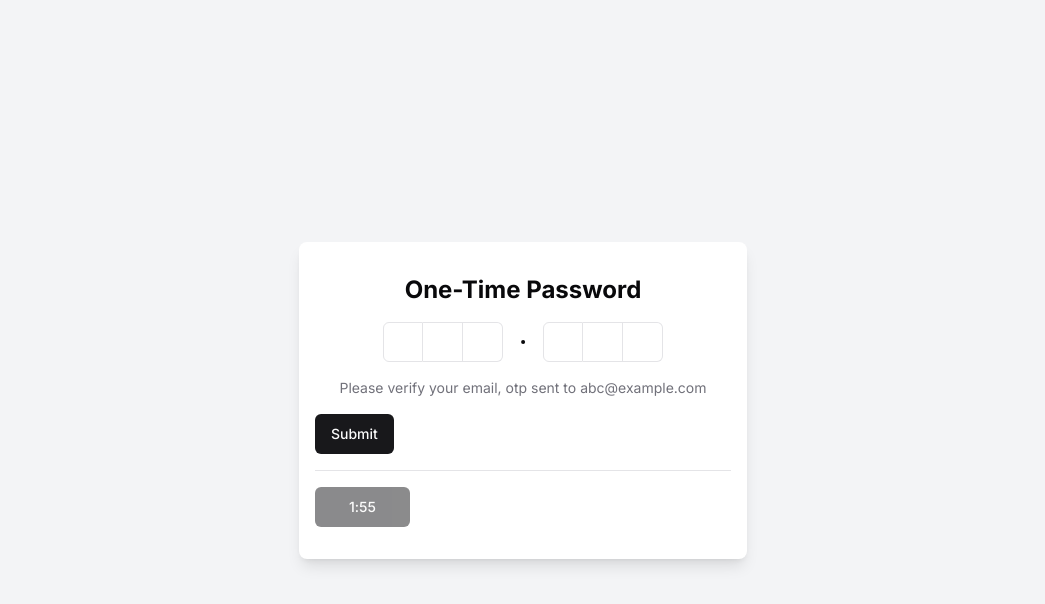
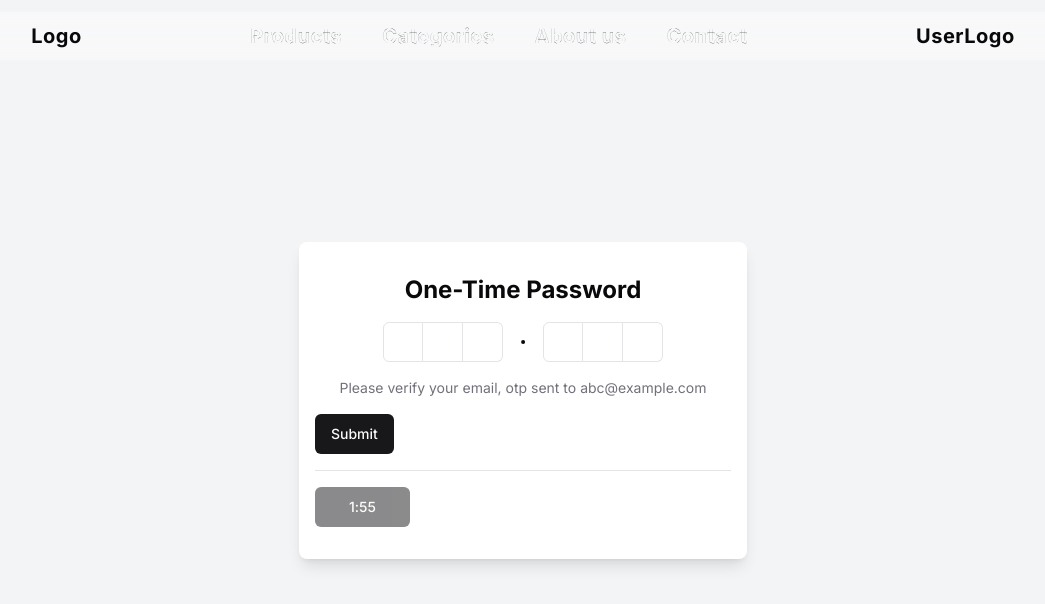
Before and after one commit to its-shivam1008/s-mart, a Next.js app: page /verify in a window 1280 px wide. Shown: the top 604 px of the page, without its empty margins (117-1162 px from the left). Built offline with nearby package versions, Linux system fonts and the light colour scheme; no server answers.

Commit message:
basic navbar with gsap

```diff
--- a/app/globals.css
+++ b/app/globals.css
@@ -1,4 +1,8 @@
 @tailwind base;
+.text-stroke {
+  -webkit-text-fill-color: transparent;
+  -webkit-text-stroke-width: 0.1px;
+}
 @tailwind components;
 @tailwind utilities;
 
--- a/app/layout.tsx
+++ b/app/layout.tsx
@@ -4,6 +4,7 @@ import "./globals.css";
 import SessionWrapper from "@/components/SessionWrapper";
 const inter = Inter({ subsets: ["latin"] });
 import { Toaster } from "@/components/ui/toaster"
+import Navbar from "@/components/Navbar";
 
 export const metadata: Metadata = {
   title: "Create Next App",
@@ -18,7 +19,9 @@ export default function RootLayout({
   return (
     <html lang="en">
       <SessionWrapper>
-        <body className={inter.className}>{children}
+        <body className={inter.className}>
+        <Navbar/>
+          {children}
         <Toaster />
         </body>
       </SessionWrapper>
--- a/app/page.tsx
+++ b/app/page.tsx
@@ -1,11 +1,28 @@
 "use client"
 import Image from "next/image";
 import { useSession, signIn, signOut } from "next-auth/react";
-import { useEffect, useState } from "react";
+import { useEffect, useState , useRef} from "react";
 import axios from "axios";
 import { useRouter } from 'next/navigation';
+import gsap from 'gsap';
+import {useGSAP} from '@gsap/react';
 
 export default function Home() {
+
+  const signOutRef = useRef(null);
+  useGSAP(() => {
+    gsap.from(signOutRef.current,{
+      // x:1000,
+      duration:5,
+      delay:1,
+      rotate:720,
+      scale:2,
+      // opacity:0,
+      color:'red',
+      background:'green'
+    })
+  })
+
   const router = useRouter()
   const [flag, setFlag] = useState(false)
   const { data: session, status } = useSession()
@@ -28,9 +45,15 @@ export default function Home() {
 
   return (
     <div>
-      hello this side ecommerce app hii
+      <main className="w-full">
+        <div className="home min-h-screen w-full border-2 bg-blue-400"></div>
+      </main>
 
-      <button type='button' onClick={()=>{signOut()}}>Sign out</button>
+      {/* hello this side ecommerce app hii
+        <button type='button' onClick={()=>{signOut()}}>Sign out</button>
+      <div className='bg-blue-500 w-20 h-20 rounded-md m-5' ref={signOutRef}>
+
+      </div> */}
     </div>
   );
 }
--- /dev/null
+++ b/components/Navbar.tsx
@@ -0,0 +1,49 @@
+'use client'
+import React, { useRef } from 'react'
+import gsap from 'gsap'
+import { useGSAP } from '@gsap/react'
+
+const Navbar = () => {
+
+    const navBar = useRef(null)
+
+    useGSAP(()=>{
+        const tl = gsap.timeline()
+        tl.from(navBar.current,{
+            scale:0.3,
+            duration:0.5,
+            delay:0.3
+        })
+        tl.from('.icons',{
+            y:-30,
+            opacity:0,
+            duration:1,
+            delay:0.5,
+        })
+        tl.from('.elements',{
+            y:-30,
+            opacity:0,
+            duration:0.5,
+            stagger:0.2
+        })
+    })
+
+
+  return (
+    <div ref={navBar} className='top-3 rounded-lg absolute w-full'>
+        <div className='w-[90%] bg-white bg-opacity-40  backdrop-filter backdrop-blur-md  mx-auto rounded-full flex font-bold text-xl tracking-wide items-center justify-around h-12'>
+            <div className="icons">Logo</div>
+            <div className='pages flex gap-10 text-stroke'>
+                <div className='elements'>Products</div>
+                <div className='elements'>Categories</div>
+                <div className='elements'>About us</div>
+                <div className='elements'>Contact</div>
+            </div>
+            <div className="icons">UserLogo</div>
+        </div>
+
+    </div>
+  )
+}
+
+export default Navbar
--- a/package.json
+++ b/package.json
@@ -9,6 +9,7 @@
     "lint": "next lint"
   },
   "dependencies": {
+    "@gsap/react": "^2.1.1",
     "@hookform/resolvers": "^3.9.0",
     "@radix-ui/react-checkbox": "^1.1.1",
     "@radix-ui/react-label": "^2.1.0",
@@ -19,6 +20,7 @@
     "bcrypt": "^5.1.1",
     "class-variance-authority": "^0.7.0",
     "clsx": "^2.1.1",
+    "gsap": "^3.12.5",
     "input-otp": "^1.2.4",
     "lucide-react": "^0.418.0",
     "mongoose": "^8.5.1",
@@ -31,9 +33,11 @@
     "react-timer-hook": "^3.0.7",
     "react-toastify": "^10.0.5",
     "resend": "^3.4.0",
+    "sheryjs": "^1.0.0-beta.0.1.8",
     "tailwind-merge": "^2.4.0",
     "tailwindcss-animate": "^1.0.7",
     "usehooks-ts": "^3.1.0",
+    "uvcanvas": "^0.2.1",
     "zod": "^3.23.8"
   },
   "devDependencies": {
```
Also changed, not shown: 1 other file (tests, documents, lock files or other folders).
